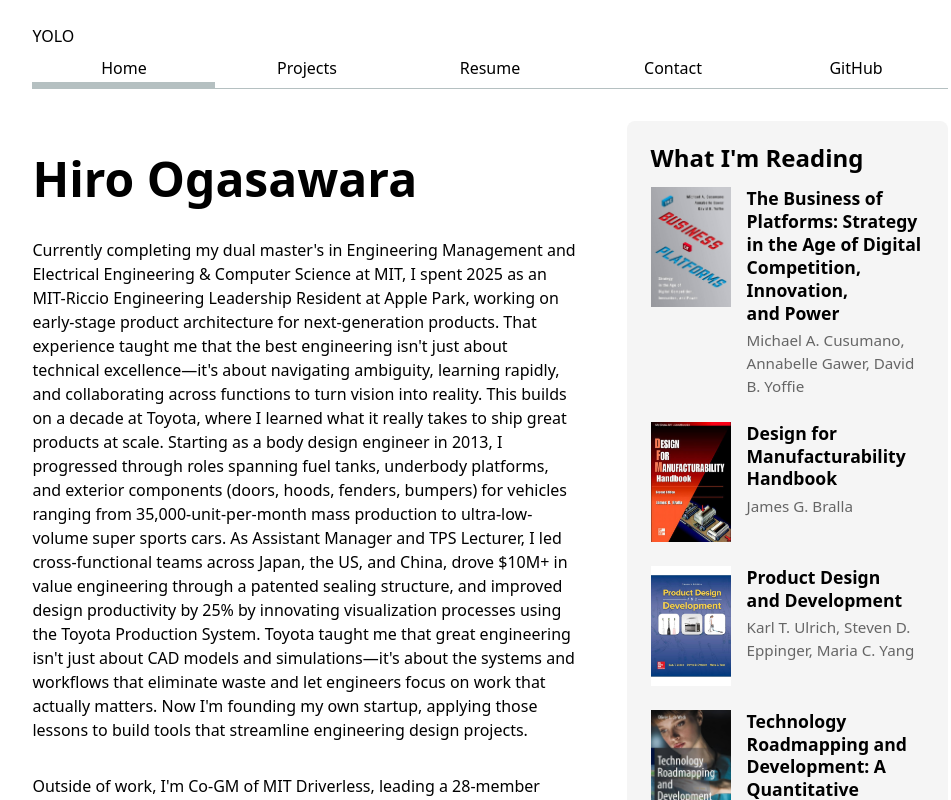
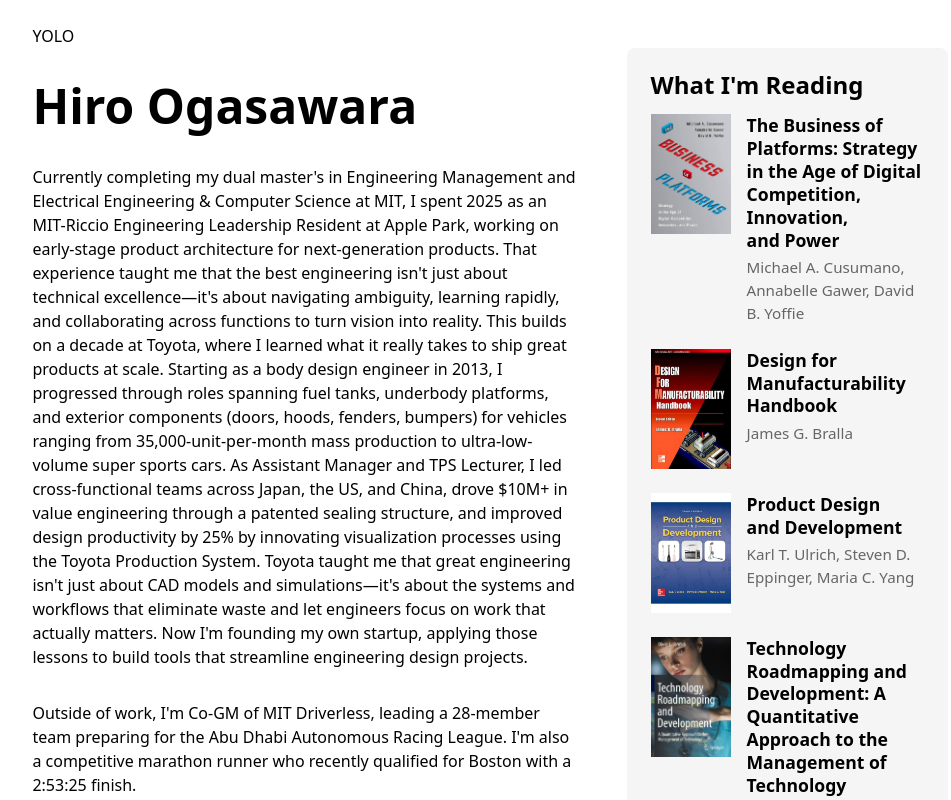
Before and after one commit to hiromitsdm/psychic-octo-invention, a SvelteKit app: page / in a window 1280 px wide. Shown: the top 800 px of the page, without its empty margins (150-1101 px from the left). Built offline with nearby package versions, Linux system fonts and the light colour scheme.

Commit message:
layout added

```diff
--- a/src/routes/+page.svelte
+++ b/src/routes/+page.svelte
@@ -4,14 +4,6 @@
   import reading from '$lib/reading.json';
   import ReadingItem from "$lib/ReadingItem.svelte";
 </script>
-
-<nav>
-    <a href="." class="current">Home</a>
-    <a href="projects">Projects</a>
-    <a href="resume">Resume</a>
-    <a href="contact">Contact</a>
-    <a href="https://github.com/hiromitsdm" target="_blank">GitHub</a>
-</nav>
 
 <div class="intro-section">
   <div class="bio">
```
Also changed, not shown: src/routes/contact/+page.svelte (+0 -7 lines), src/routes/projects/+page.svelte (+0 -8 lines), src/routes/resume/+page.svelte (+0 -8 lines).
